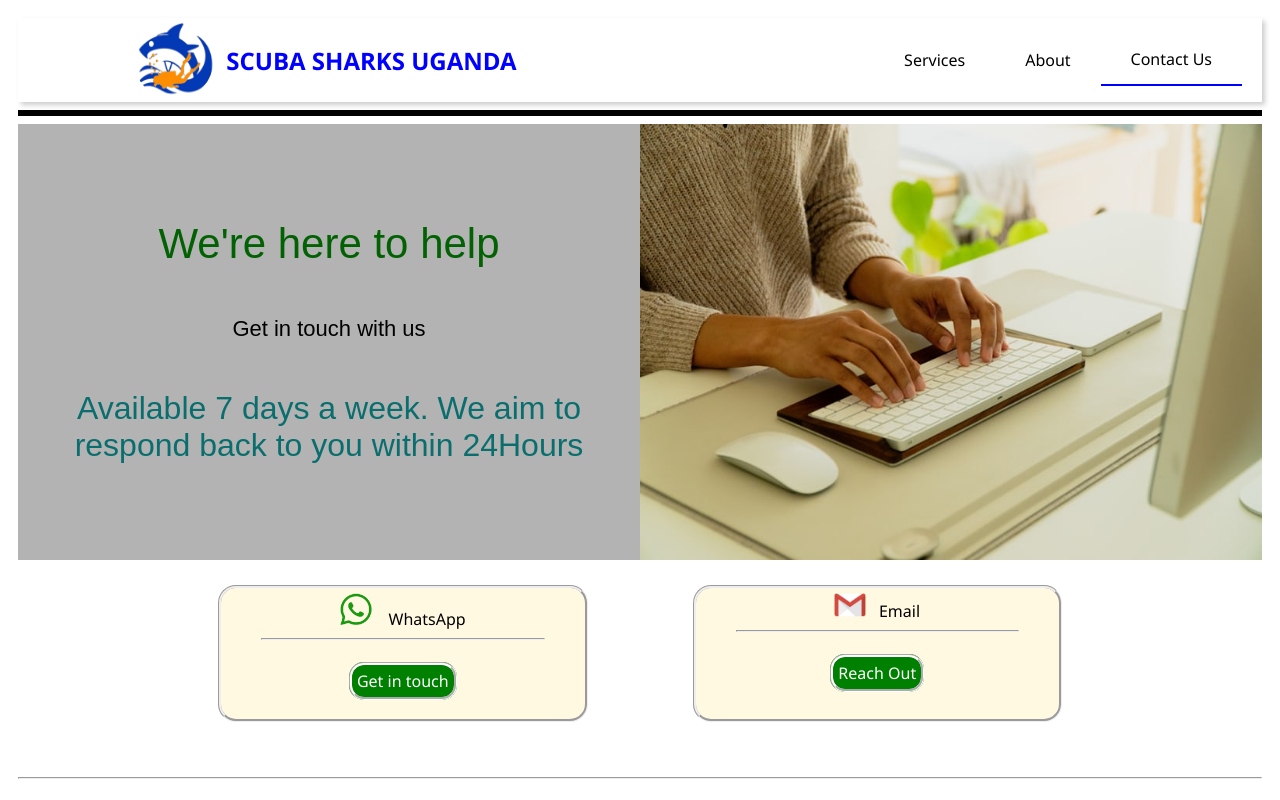
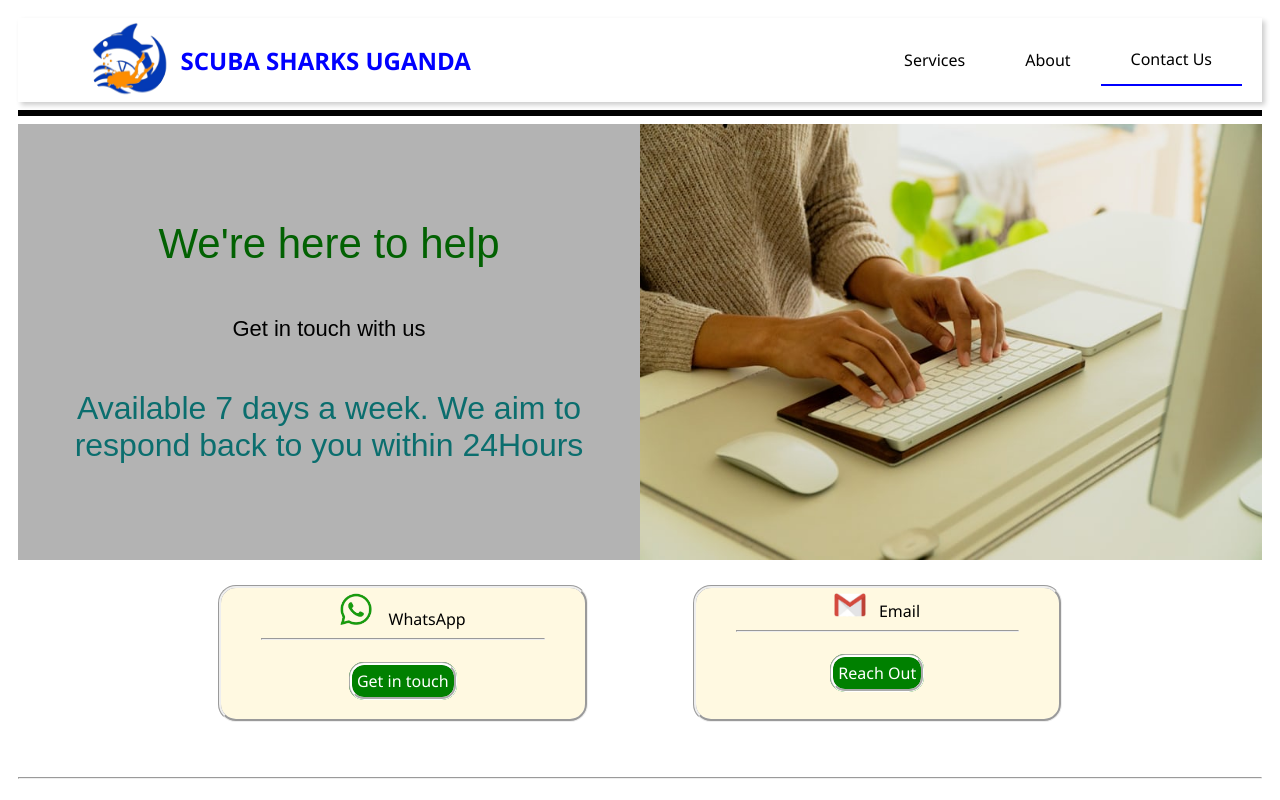
Before and after one commit to TrunksB/scubasharks, a plain HTML site: page contact.html in a window 1280 px wide. Shown: the top 800 px of the page. Drawn offline with Linux system fonts and the light colour scheme.

Commit message:
Update contact.html
Removed white spaces

```diff
--- a/contact.html
+++ b/contact.html
@@ -33,7 +33,7 @@
             <li><a class="a_navigation" href="about.html">About</a></li>
         </ul>
         <ul>
-            <li class="companyName">&nbsp;&nbsp;&nbsp;&nbsp;&nbsp;&nbsp;&nbsp;&nbsp;&nbsp;&nbsp;&nbsp;
+            <li class="companyName">
                 <a class="a_navigation" href="index.html">
                 <img class="profile_image01" src="images/SSU logo 003.PNG" /> &nbsp;&nbsp;&nbsp;
                 <h2 class="scubasharks">SCUBA SHARKS UGANDA</h2>
```
